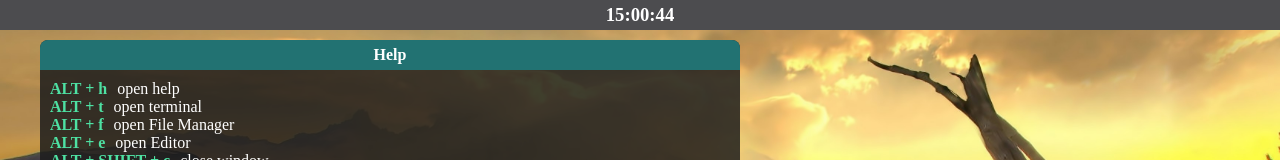
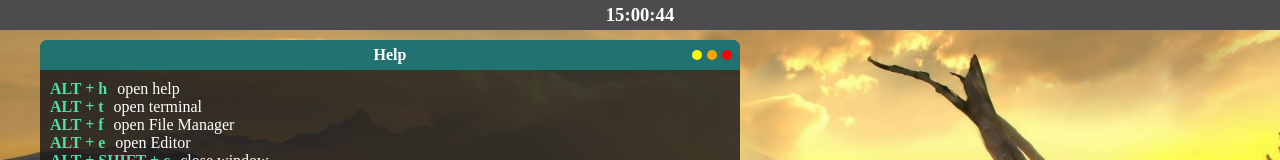
Before and after one commit to Peu77/Portfolio, a Svelte app: page / in a window 1280 px wide. Shown: the top 160 px of the page. Built offline with nearby package versions, Linux system fonts and the light colour scheme.

Commit message:
add action buttons to windowBar

```diff
--- a/src/components/desktop/window/Window.svelte
+++ b/src/components/desktop/window/Window.svelte
@@ -30,7 +30,7 @@
          in:fade={{delay: 5, duration: 200}} out:fade={{delay: 5, duration: 100}}
          on:mousedown={onWindowClick}
          style={"width: " + window.width + "px; height: " + window.height +"px; left: " + window.x + "px; top: " +window.y + "px;" + (window.moving ? "transition: none" : "")}>
-        <WindowBar title={window.title} height={window.barHeight}/>
+        <WindowBar title={window.title} height={window.barHeight} actionWidth={window.actionWidth}/>
         <svelte:component this={window.content} window={window}/>
     </div>
 {/if}
--- a/src/components/desktop/window/WindowBar.svelte
+++ b/src/components/desktop/window/WindowBar.svelte
@@ -1,29 +1,79 @@
 <script>
     export let height
+    export let actionWidth
     export let title
 </script>
 
-<div id="windowBar" style="height: {height}px">
-    <p id="title">{title}</p>
+<div id="container" style="height: {height}px">
+    <div id="windowBar">
+        <p id="title">{title}</p>
+    </div>
+
+
+    <div class="actions" style="width: {actionWidth}px">
+        <div class="minimize"></div>
+        <div class="toggle"></div>
+        <div class="close"></div>
+    </div>
 </div>
 
 <style>
+    #container{
+        display: flex;
+        background-color: #227272;
+    }
+
     #windowBar {
+        display: flex;
+        justify-content: space-between;
+        align-items: center;
         width: 100%;
         background-color: #227272;
         cursor: pointer;
-        transition: filter 0.2s linear;
+        transition: background-color 0.1s linear;
     }
 
     #windowBar:hover {
-        filter: brightness(80%);
+        background-color: #1c5b5b;
     }
 
     #title {
+        position: absolute;
+        left: 50%;
+        transform: translateX(-50%);
         font-weight: bold;
         display: block;
-        text-align: center;
         color: white;
-        line-height: 30px;
+    }
+
+    .actions {
+        display: flex;
+        justify-content: center;
+        align-items: center;
+        padding: 5px;
+        gap: 5px;
+    }
+
+    .actions * {
+        width: 10px;
+        height: 10px;
+        border-radius: 100%;
+        cursor: pointer;
+    }
+
+    .actions *:hover{
+        filter: brightness(60%);
+    }
+
+    .close {
+        background-color: red;
+    }
+
+    .toggle {
+        background-color: orange;
+    }
+
+    .minimize {
+        background-color: yellow;
     }
 </style>
--- a/src/data/window.js
+++ b/src/data/window.js
@@ -16,6 +16,7 @@ export default class Window {
         this.width = Window.defaultWidth
         this.height = Window.defaultHeight
         this.barHeight = 30
+        this.actionWidth = 50
         this.fullscreen = false
         this.isOpen = true
         this.moving = false
@@ -128,7 +129,7 @@ export default class Window {
      */
     isHover(mouseX, mouseY, drag) {
         return mouseX > this.x &&
-            mouseX < this.x + this.width &&
+            mouseX < this.x + (drag ? this.width - this.actionWidth : this.width) &&
             mouseY > this.y &&
             mouseY < this.y + (drag ? this.barHeight : this.height)
     }
```
